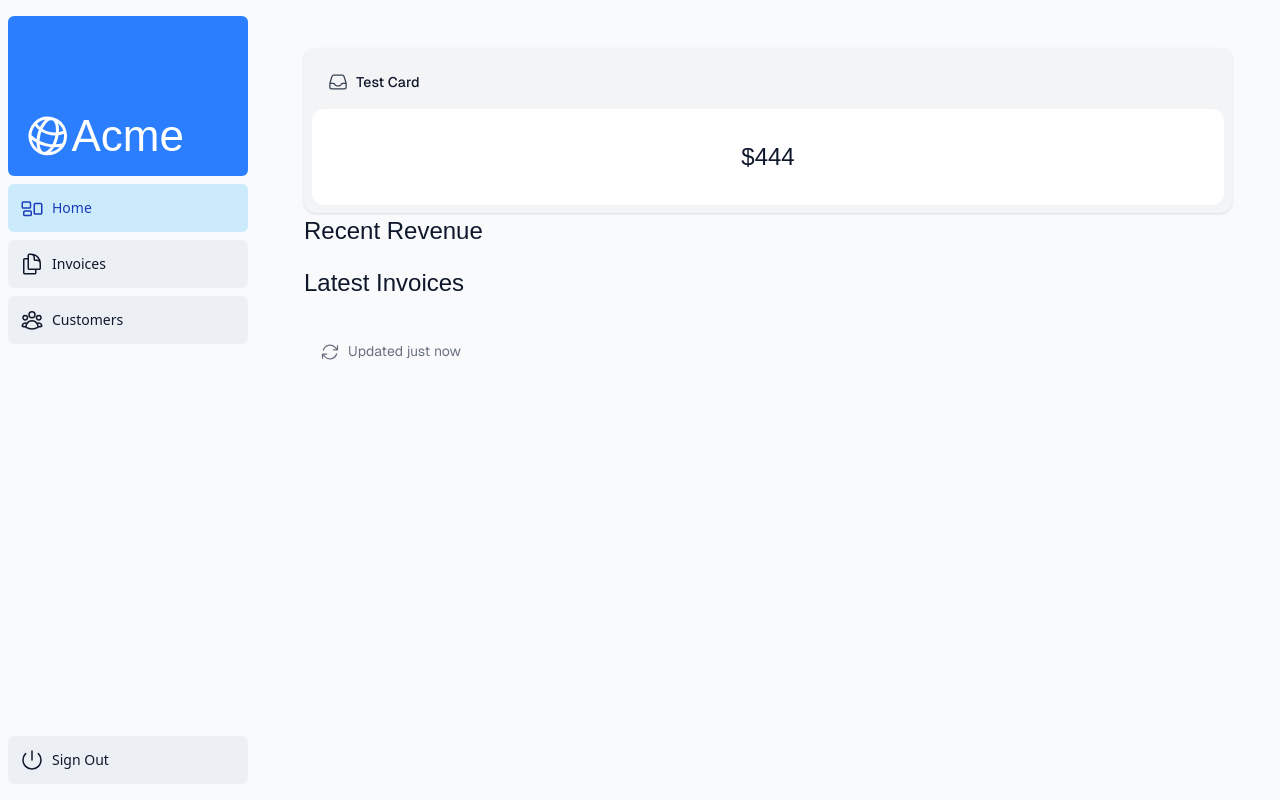
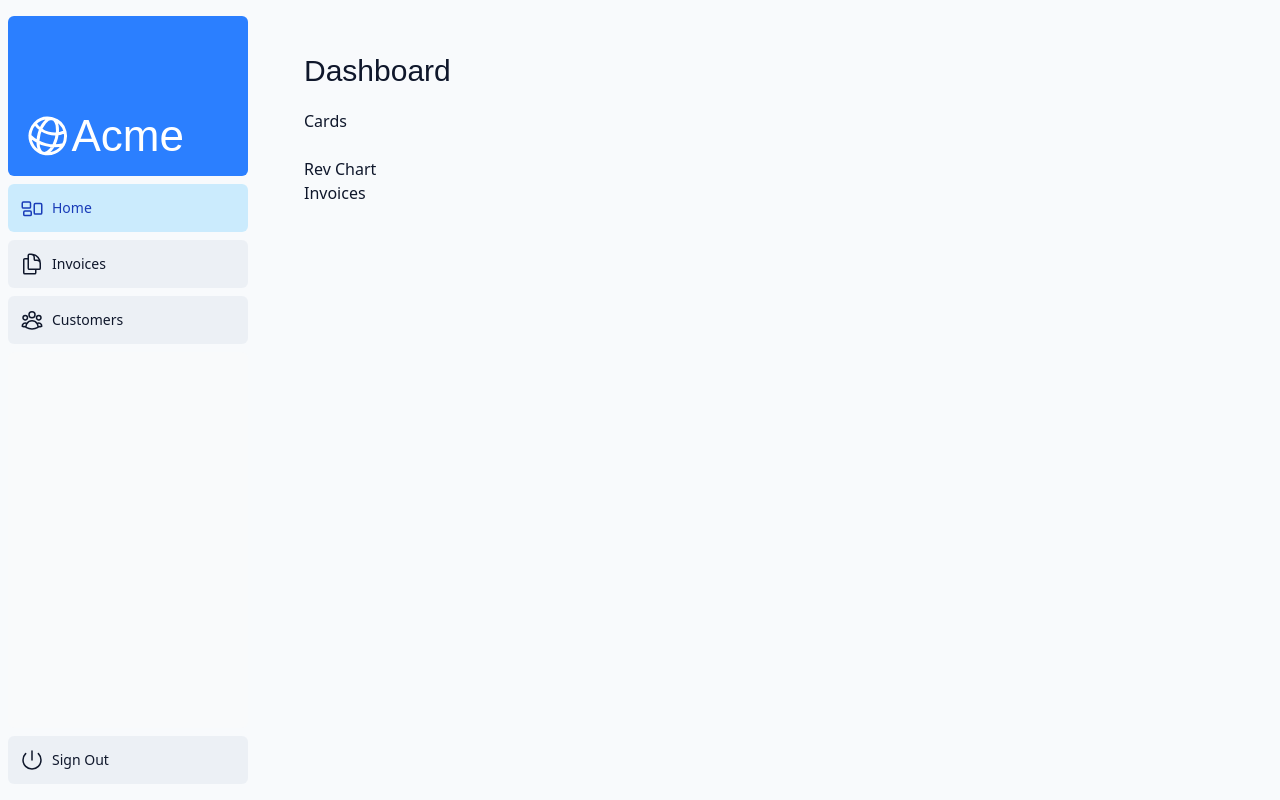
Before and after one commit to PaulHaze/nextjs-dashboard-tutorial, a Next.js app: page /dashboard in a window 1280 px wide. Built offline with nearby package versions, Linux system fonts and the light colour scheme; a web font is replaced by a local one.

Commit message:
add basic dashboard elements

```diff
--- a/src/app/dashboard/page.tsx
+++ b/src/app/dashboard/page.tsx
@@ -1,11 +1,25 @@
-import { Card, RevenueChart, LatestInvoices } from '@/components/ui';
+// import { Card, RevenueChart, LatestInvoices } from '@/components/ui';
 
-export default function DashboardPage() {
+export default async function DashboardPage() {
   return (
-    <div>
-      <Card title="Test Card" value="$444" type="invoices" />
-      <RevenueChart />
-      <LatestInvoices />
-    </div>
+    <main>
+      <h1 className="mb-4 font-serif text-2xl md:text-3xl">Dashboard</h1>
+      <div className="grid gap-6 sm:grid-cols-2 lg:grid-cols-4">
+        Cards
+        {/* <Card title="Collected" value={totalPaidInvoices} type="collected" /> */}
+        {/* <Card title="Pending" value={totalPendingInvoices} type="pending" /> */}
+        {/* <Card title="Total Invoices" value={numberOfInvoices} type="invoices" /> */}
+        {/* <Card
+          title="Total Customers"
+          value={numberOfCustomers}
+          type="customers"
+        /> */}
+      </div>
+      <div className="mt-6 grid grid-cols-1 gap-6 md:grid-cols-4 lg:grid-cols-8">
+        Rev Chart Invoices
+        {/* <RevenueChart revenue={revenue}  /> */}
+        {/* <LatestInvoices latestInvoices={latestInvoices} /> */}
+      </div>
+    </main>
   );
 }
```
